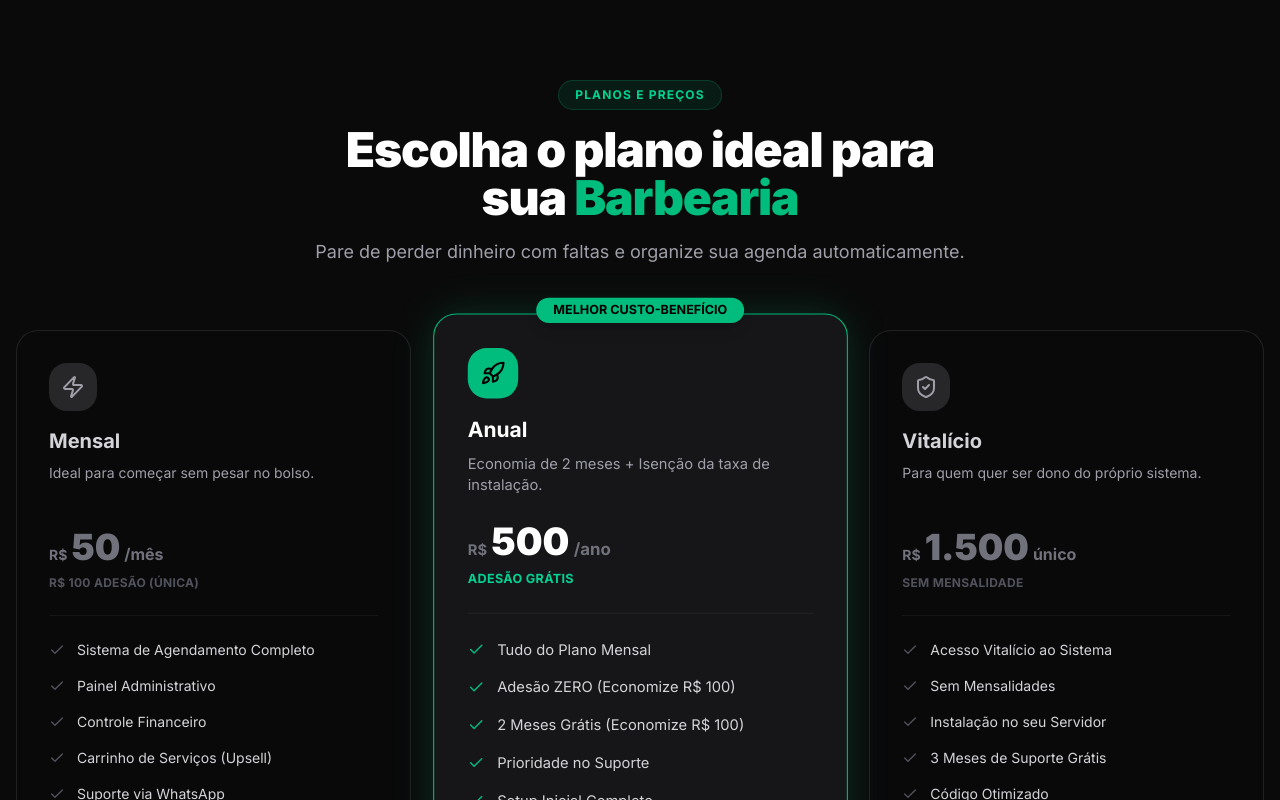
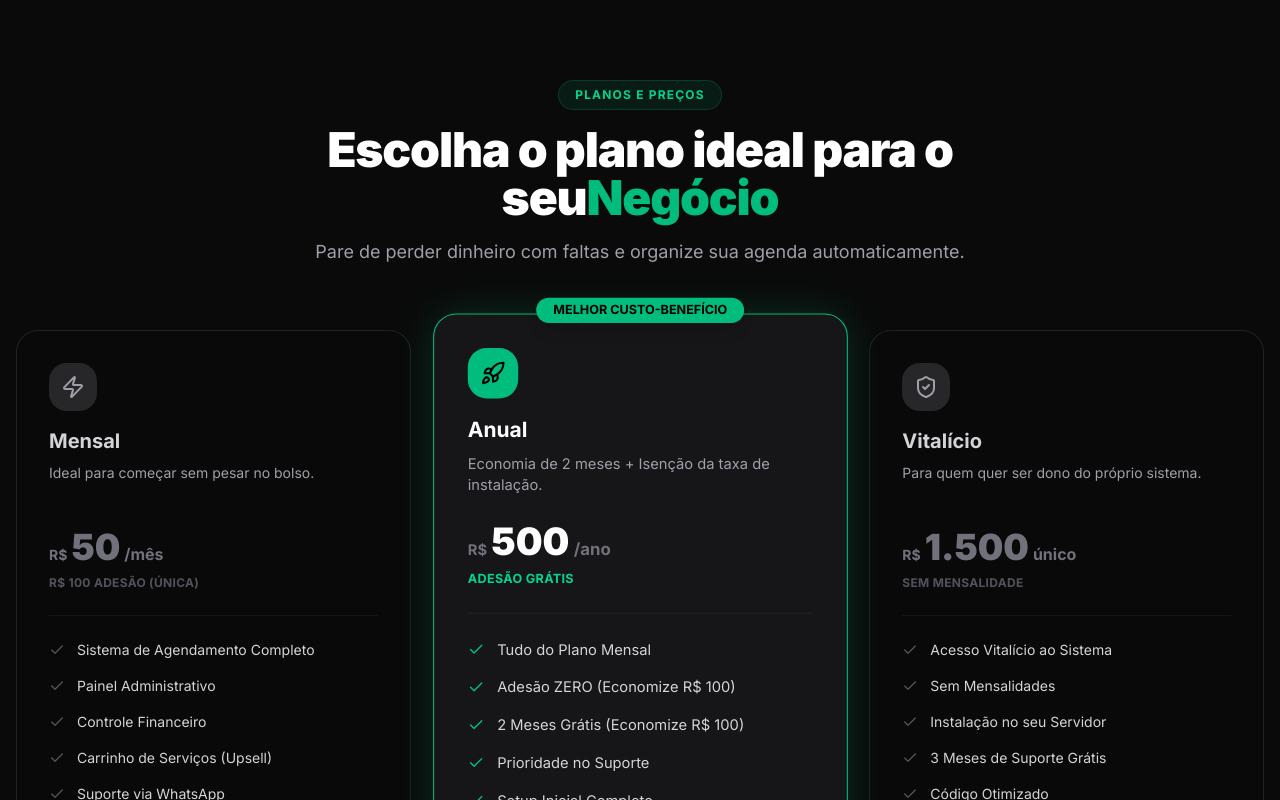
Before and after one commit to JandsonS/teste, a Next.js app in the folder beauty-app/: page /proposta in a window 1280 px wide. Shown: the top 800 px of the page. Built offline with nearby package versions, Linux system fonts and the light colour scheme.

Commit message:
agendamento

```diff
--- a/beauty-app/src/app/proposta/page.tsx
+++ b/beauty-app/src/app/proposta/page.tsx
@@ -91,7 +91,7 @@ export default function PricingPage() {
           transition={{ delay: 0.1 }}
           className="text-4xl md:text-5xl font-black tracking-tight text-white"
         >
-          Escolha o plano ideal para sua <span className="text-emerald-500">Barbearia</span>
+          Escolha o plano ideal para o seu<span className="text-emerald-500">Negócio</span>
         </motion.h1>
         <motion.p
           initial={{ opacity: 0 }}
```
